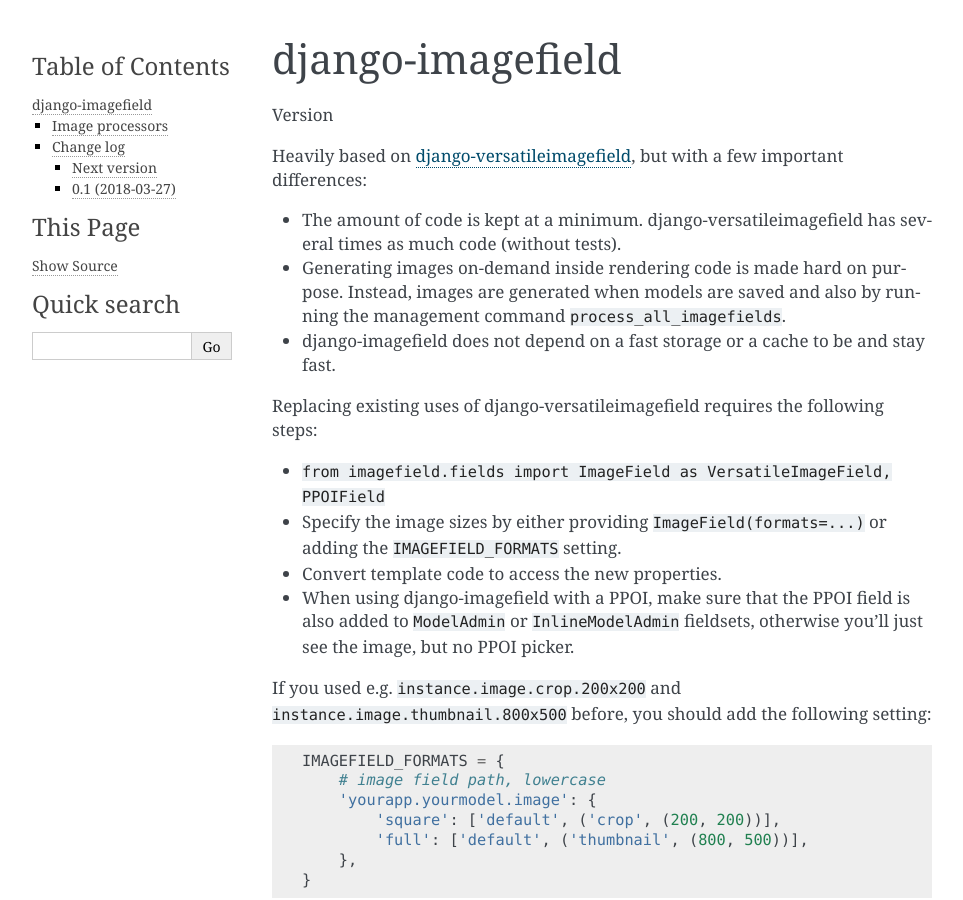
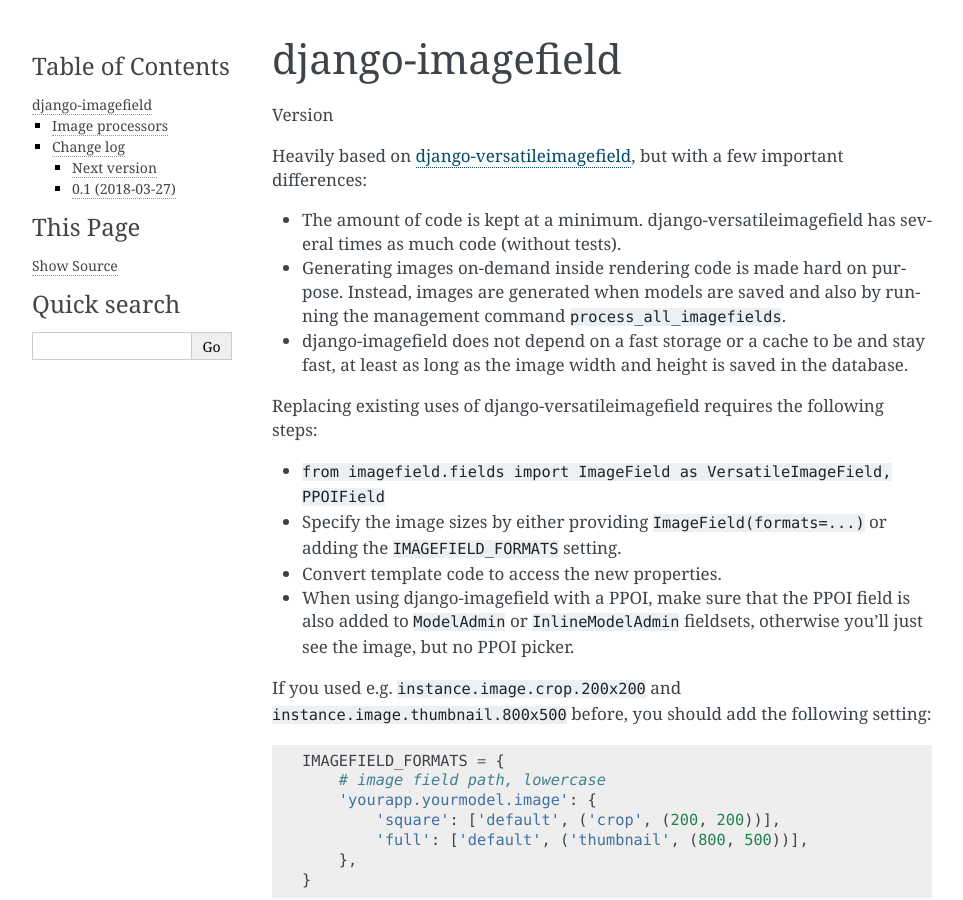
Before and after one commit to matthiask/django-imagefield, a Sphinx documentation site: the page built from docs/index.rst, in a window 1280 px wide and 900 px high. Shown: the whole window, without its empty margins (148-1111 px from the left). Built offline with Sphinx 7.4.7, drawn with Linux system fonts in a browser that asks for light colours; the version number could not be read and is left out.

Commit message:
Note that fast requires caching width/height

```diff
--- a/README.rst
+++ b/README.rst
@@ -20,7 +20,8 @@
   purpose. Instead, images are generated when models are saved and also
   by running the management command ``process_all_imagefields``.
 - django-imagefield does not depend on a fast storage or a cache to be
-  and stay fast.
+  and stay fast, at least as long as the image width and height is saved
+  in the database.
 
 Replacing existing uses of django-versatileimagefield requires the
 following steps:
--- a/docs/index.rst
+++ b/docs/index.rst
@@ -14,7 +14,8 @@
   purpose. Instead, images are generated when models are saved and also
   by running the management command ``process_all_imagefields``.
 - django-imagefield does not depend on a fast storage or a cache to be
-  and stay fast.
+  and stay fast, at least as long as the image width and height is saved
+  in the database.
 
 Replacing existing uses of django-versatileimagefield requires the
 following steps:
```
Also changed, not shown: 1 other file.
